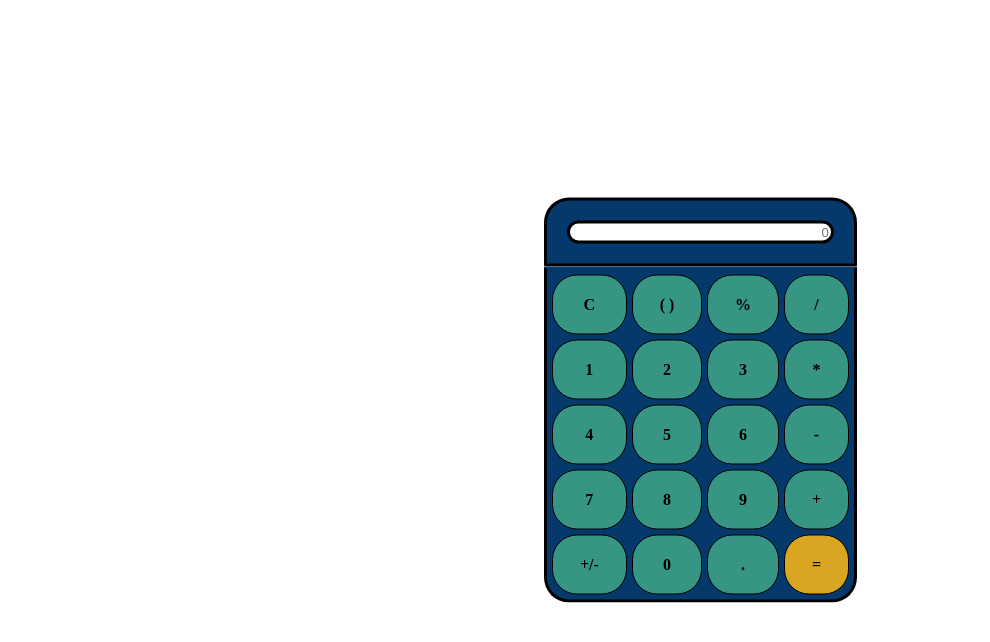
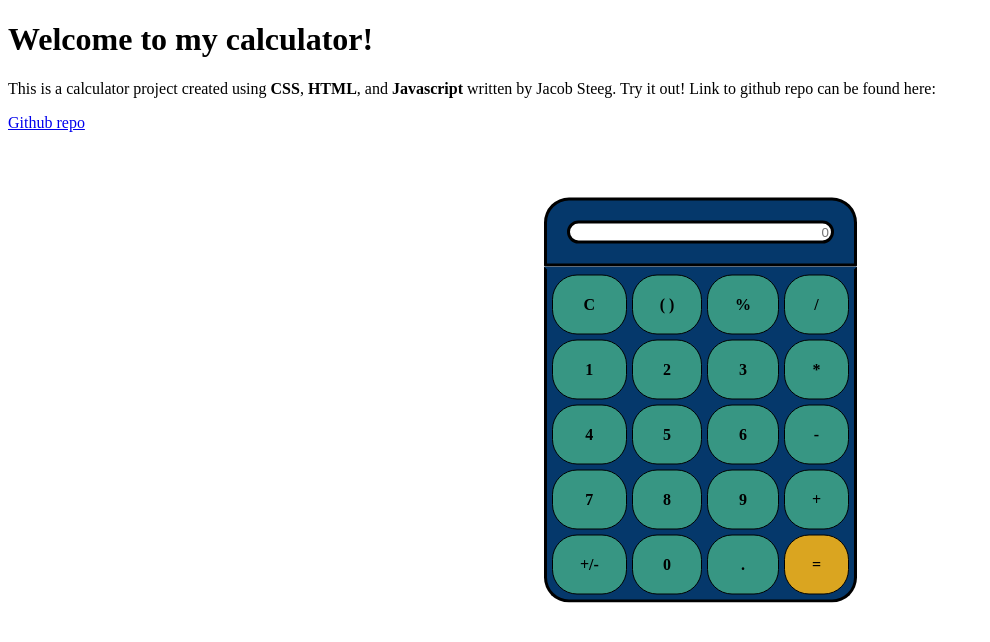
Before and after one commit to jtsteeg/leap_calculator, a plain HTML site: page index.html in a window 1280 px wide. Shown: the whole page, without its empty margins (0-990 px from the left). Drawn offline with Linux system fonts and the light colour scheme.

Commit message:
adds introduction, description, and link to repo

```diff
--- a/index.html
+++ b/index.html
@@ -2,6 +2,9 @@
     <head>
         <title>Calculator</title>
         <link rel="stylesheet" href="mystyle.css">
+        <h1> Welcome to my calculator!</h1>
+        <p> This is a calculator project created using <b>CSS</b>, <b>HTML</b>, and <b>Javascript</b> written by Jacob Steeg. Try it out! Link to github repo can be found here:</p>
+        <a href="https://github.com/jtsteeg/leap_calculator">Github repo</a>
     </head>
     <body>
         <div class="calculator">
```
